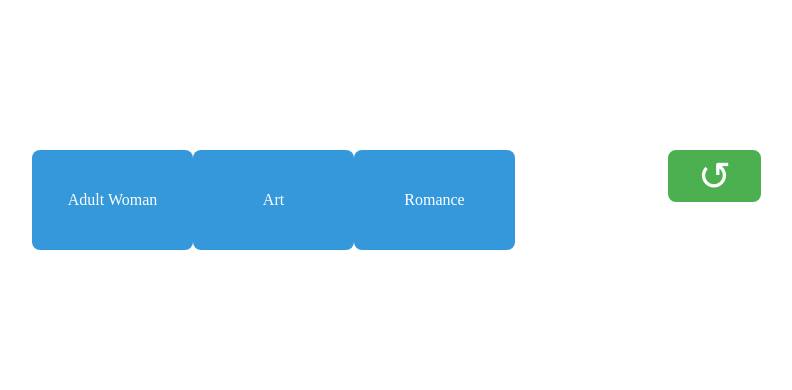
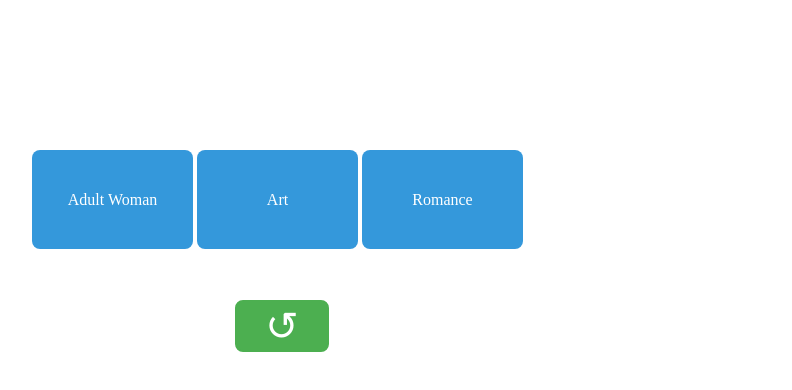
Before and after one commit to hanumanum/SlotMachine, a plain HTML site: page index.html in a window 1280 px wide. Shown: the whole page, without its empty margins (358-1150 px from the left). Drawn offline with nearby package versions, Linux system fonts and the light colour scheme.

Commit message:
alignment fix 2

```diff
--- a/style.css
+++ b/style.css
@@ -7,17 +7,15 @@
 
 .slot{
     width: 32.2%;
-    height: 100px;
-    line-height: 100px;
+    height: 99px;
+    line-height: 99px;
     text-align: center;
     background-color: #3498DB;
-    display: block;
+    display: inline-block;
     margin: 0px;
     color: white;
     font-size: 1em;
     border-radius: 8px;
-    float: left;
-    vertical-align: middle;
 }
 
 .slot a{
@@ -29,7 +27,7 @@
 }
 
 .button {
-    background-color: #4CAF50; /* Green */
+    background-color: #4CAF50;
     border: none;
     padding: 1px 28px;
     text-align: center;
```
